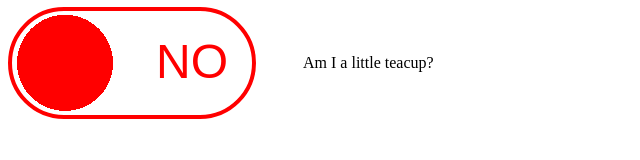
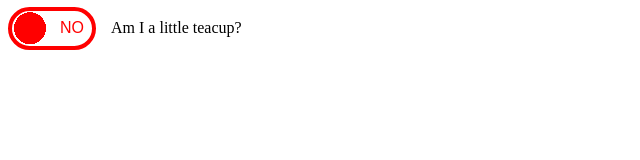
Before and after one commit to schnoggo/css-examples, a plain HTML site: page yeasno.html in a window 1280 px wide. Shown: the whole page, without its empty margins (0-640 px from the left). Drawn offline with Linux system fonts and the light colour scheme.

Commit message:
calculate frame parts instead of hard-coding sizes.

```diff
--- a/yesno.css
+++ b/yesno.css
@@ -1,5 +1,5 @@
 .form_group_class {
-    --check-size: 3rem;
+    --check-size: 1rem;
     --ascender: 1.2;   /* depends on font */
     --transition-duration: .3s ease;
     --yes-color: green;
@@ -10,6 +10,7 @@
     --half-size: calc(var(--check-size) * .5);
     --text-height: calc(var(--check-size) * var(--ascender));
     --text-margin: calc(var(--text-height) * .4);
+    --frame-width: calc( max(var(--check-size) * .25 , 2px));
     --no-text-content: 'NO';
     --yes-text-content: 'YES';
     display: flex;
@@ -37,17 +38,17 @@
     appearance: none;
 
     font-size: var(--check-size);
-    width: calc(var(--check-size) * 5);
+    width: calc(var(--check-size) * 5); /* YES + NO, make bigger if longer text */
     height: calc((var(--check-size) * var(--ascender)) + var(--text-margin) * 2);
     position: relative;
-    outline: 4px solid var(--state-color);
+    outline: var(--frame-width) solid var(--state-color);
     border-radius: 1000px;
     transition: background var(--transition-duration), outline var(--transition-duration);
     overflow: hidden;
 }
 .form_group_class input:focus-visible,
 .form_group_class input:checked:focus-visible {
-    outline: 8px solid var(--focus-color);
+    outline: calc(var(--frame-width) * 2) solid var(--focus-color);
 }
 
 
@@ -61,11 +62,7 @@
 .form_group_class input::after {
     position: absolute;
     top: calc(50% - (var(--text-height) * .5));
-
-
 }
-
-
 
 .form_group_class input::before {
     /* NO */
@@ -85,7 +82,6 @@
     content: var(--yes-text-content);
     left: var(--half-size);
     transition: left var(--transition-duration);
-
 }
 .form_group_class input:not(:checked)::after {
     left: calc(0px - var(--check-size) * 2);
```
